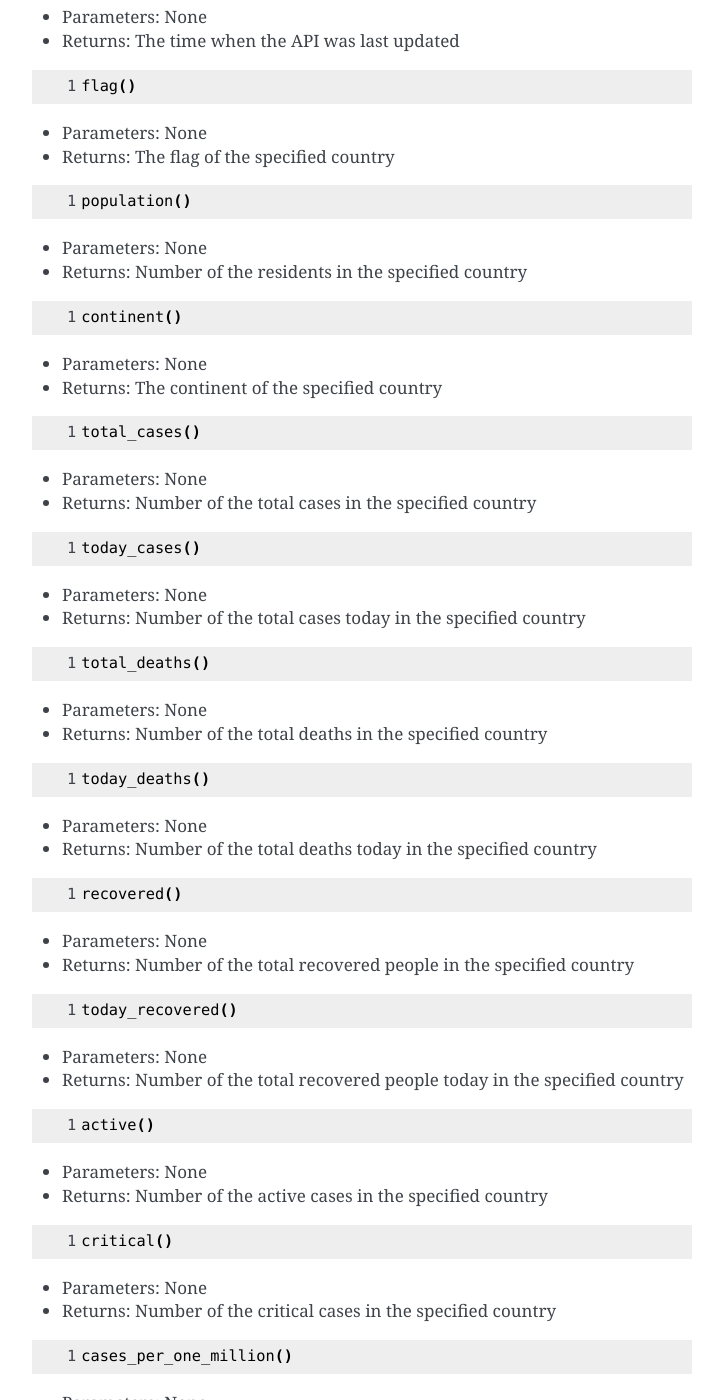
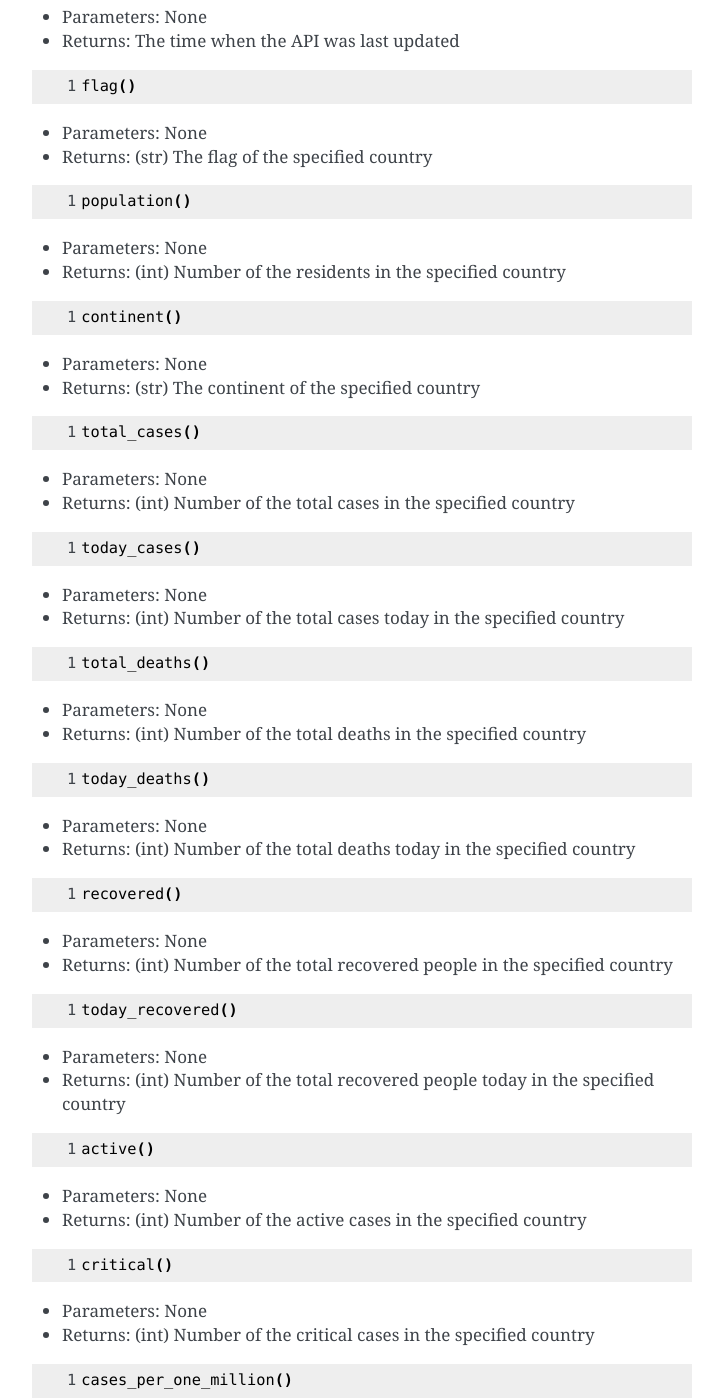
Before and after one commit to mrsrmn/corona-python, a Sphinx documentation site: the page built from docs/source/func.rst, in a window 1280 px wide and 1400 px high, scrolled down 476 px. Shown: the whole window, without its empty margins (388-1111 px from the left). Built offline with Sphinx 7.4.7, drawn with Linux system fonts in a browser that asks for light colours; some of the changed text lies outside the part shown.

Commit message:
Made the docs more detailed

```diff
--- a/docs/source/func.rst
+++ b/docs/source/func.rst
@@ -34,7 +34,7 @@ class: Country()
   flag()
 
 - Parameters: None
-- Returns: The flag of the specified country
+- Returns: (str) The flag of the specified country
 
 .. code-block::
   :linenos:
@@ -42,7 +42,7 @@ class: Country()
   population()
 
 - Parameters: None
-- Returns: Number of the residents in the specified country
+- Returns: (int) Number of the residents in the specified country
 
 .. code-block::
   :linenos:
@@ -50,7 +50,7 @@ class: Country()
   continent()
 
 - Parameters: None
-- Returns: The continent of the specified country
+- Returns: (str) The continent of the specified country
 
 .. code-block::
   :linenos:
@@ -58,7 +58,7 @@ class: Country()
   total_cases()
 
 - Parameters: None
-- Returns: Number of the total cases in the specified country
+- Returns: (int) Number of the total cases in the specified country
 
 .. code-block::
   :linenos:
@@ -66,7 +66,7 @@ class: Country()
   today_cases()
 
 - Parameters: None
-- Returns: Number of the total cases today in the specified country
+- Returns: (int) Number of the total cases today in the specified country
 
 .. code-block::
   :linenos:
@@ -74,7 +74,7 @@ class: Country()
   total_deaths()
 
 - Parameters: None
-- Returns: Number of the total deaths in the specified country
+- Returns: (int) Number of the total deaths in the specified country
 
 .. code-block::
   :linenos:
@@ -82,7 +82,7 @@ class: Country()
   today_deaths()
 
 - Parameters: None
-- Returns: Number of the total deaths today in the specified country
+- Returns: (int) Number of the total deaths today in the specified country
 
 .. code-block::
   :linenos:
@@ -90,7 +90,7 @@ class: Country()
   recovered()
 
 - Parameters: None
-- Returns: Number of the total recovered people in the specified country
+- Returns: (int) Number of the total recovered people in the specified country
 
 .. code-block::
   :linenos:
@@ -98,7 +98,7 @@ class: Country()
   today_recovered()
 
 - Parameters: None
-- Returns: Number of the total recovered people today in the specified country
+- Returns: (int) Number of the total recovered people today in the specified country
 
 .. code-block::
   :linenos:
@@ -106,7 +106,7 @@ class: Country()
   active()
 
 - Parameters: None
-- Returns: Number of the active cases in the specified country
+- Returns: (int) Number of the active cases in the specified country
 
 .. code-block::
   :linenos:
@@ -114,7 +114,7 @@ class: Country()
   critical()
 
 - Parameters: None
-- Returns: Number of the critical cases in the specified country
+- Returns: (int) Number of the critical cases in the specified country
 
 .. code-block::
   :linenos:
@@ -130,7 +130,7 @@ class: Country()
   deaths_per_one_million()
 
 - Parameters: None
-- Returns: Number of the deaths per one million in the specified country
+- Returns: (int) Number of the deaths per one million in the specified country
 
 .. code-block::
   :linenos:
@@ -138,7 +138,7 @@ class: Country()
   total_tests()
 
 - Parameters: None
-- Returns: Number of the total tests in the specified country
+- Returns: (int) Number of the total tests in the specified country
 
 .. code-block::
   :linenos:
@@ -146,7 +146,7 @@ class: Country()
   tests_per_one_million()
 
 - Parameters: None
-- Returns: Number of the tests per one million in the specified country
+- Returns: (int) Number of the tests per one million in the specified country
 
 .. code-block::
   :linenos:
@@ -154,7 +154,7 @@ class: Country()
   one_case_per_people()
 
 - Parameters: None
-- Returns: Number of the cases per one people in the specified country
+- Returns: (int) Number of the cases per one people in the specified country
 
 .. code-block::
   :linenos:
@@ -162,7 +162,7 @@ class: Country()
   one_death_per_people()
 
 - Parameters: None
-- Returns: Number of the deaths per one people in the specified country
+- Returns: (int) Number of the deaths per one people in the specified country
 
 .. code-block::
   :linenos:
@@ -170,7 +170,7 @@ class: Country()
   one_test_per_people()
 
 - Parameters: None
-- Returns: Number of the tests per one people in the specified country
+- Returns: (int) Number of the tests per one people in the specified country
 
 class: World()
 -----------------
@@ -181,7 +181,7 @@ class: World()
   last_updated()
 
 - Parameters: None
-- Returns: The time when the API was last updated
+- Returns: (int) The time when the API was last updated
 
 .. code-block::
   :linenos:
@@ -197,7 +197,7 @@ class: World()
   today_cases()
 
 - Parameters: None
-- Returns: Number of the total cases today worldwide
+- Returns: (int) Number of the total cases today worldwide
 
 .. code-block::
   :linenos:
@@ -205,7 +205,7 @@ class: World()
   total_deaths()
 
 - Parameters: None
-- Returns: Number of the total deaths worldwide
+- Returns: (int) Number of the total deaths worldwide
 
 .. code-block::
   :linenos:
@@ -213,7 +213,7 @@ class: World()
   today_deaths()
 
 - Parameters: None
-- Returns: Number of the total deaths today worldwide
+- Returns: (int) Number of the total deaths today worldwide
 
 .. code-block::
   :linenos:
@@ -221,7 +221,7 @@ class: World()
   recovered()
 
 - Parameters: None
-- Returns: Number of the total recovered people worldwide
+- Returns: (int) Number of the total recovered people worldwide
 
 .. code-block::
   :linenos:
@@ -229,7 +229,7 @@ class: World()
   today_recovered()
 
 - Parameters: None
-- Returns: Number of the total recovered people today worldwide
+- Returns: (int) Number of the total recovered people today worldwide
 
 .. code-block::
   :linenos:
@@ -237,7 +237,7 @@ class: World()
   active_cases()
 
 - Parameters: None
-- Returns: Number of the active cases worldwide
+- Returns: (int) Number of the active cases worldwide
 
 .. code-block::
   :linenos:
@@ -245,7 +245,7 @@ class: World()
   critical_cases()
 
 - Parameters: None
-- Returns: Number of the critical cases worldwide
+- Returns: (int) Number of the critical cases worldwide
 
 .. code-block::
   :linenos:
@@ -253,7 +253,7 @@ class: World()
   cases_per_one_million()
 
 - Parameters: None
-- Returns: Number of the cases per one million worldwide
+- Returns: (int) Number of the cases per one million worldwide
 
 .. code-block::
   :linenos:
@@ -261,7 +261,7 @@ class: World()
   deaths_per_one_million()
 
 - Parameters: None
-- Returns: Number of the deaths per one million worldwide
+- Returns: (int) Number of the deaths per one million worldwide
 
 .. code-block::
   :linenos:
@@ -269,7 +269,7 @@ class: World()
   total_tests()
 
 - Parameters: None
-- Returns: Number of the total tests worldwide
+- Returns: (int) Number of the total tests worldwide
 
 
 .. code-block::
@@ -278,7 +278,7 @@ class: World()
   population()
 
 - Parameters: None
-- Returns: Number of the people in the world
+- Returns: (int) Number of the people in the world
 
 .. code-block::
   :linenos:
@@ -286,4 +286,4 @@ class: World()
   affected_countries()
 
 - Parameters: None
-- Returns: Number of the people in the world
+- Returns: (int) Number of the people in the world
```
